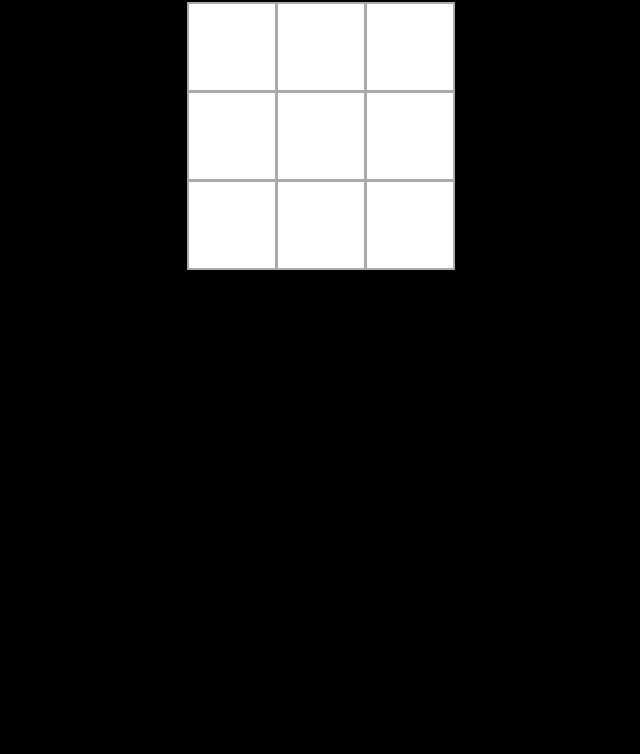
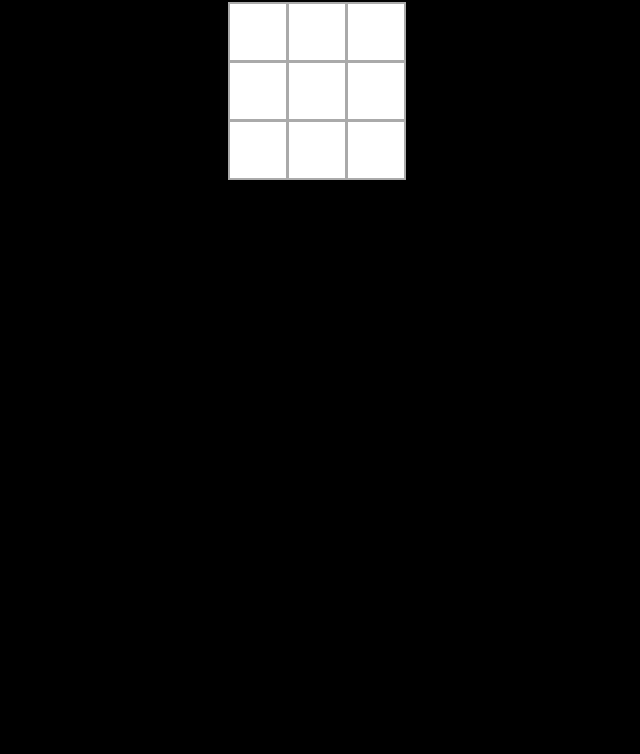
Before and after one commit to SrMeuNome/TicTacToeReact, a React app: page / in a window 1280 px wide. Shown: the part 46-800 px from the top of the page, without its empty margins (295-935 px from the left). Built offline with nearby package versions, Linux system fonts and the light colour scheme.

Commit message:
Corrigindo o Tamanho dos squares 1.1

```diff
--- a/src/index.css
+++ b/src/index.css
@@ -28,13 +28,13 @@ body {
     float: left;
     font-size: 50px;
     font-weight: bold;
-    line-height: 90px;
-    height: 90px;
+    line-height: 60px;
+    height: 60px;
     margin-right: -1px;
     margin-top: -1px;
     padding: 0;
     text-align: center;
-    width: 90px;
+    width: 60px;
   }
 
   .square:focus {
```
